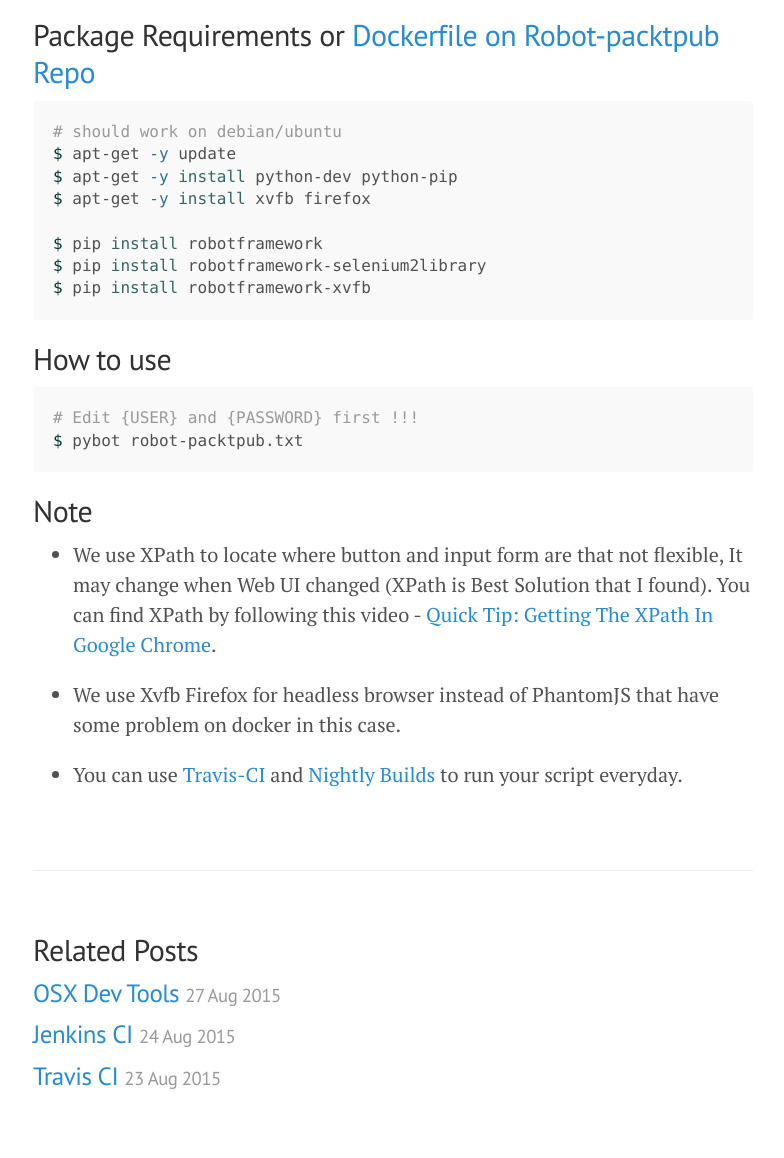
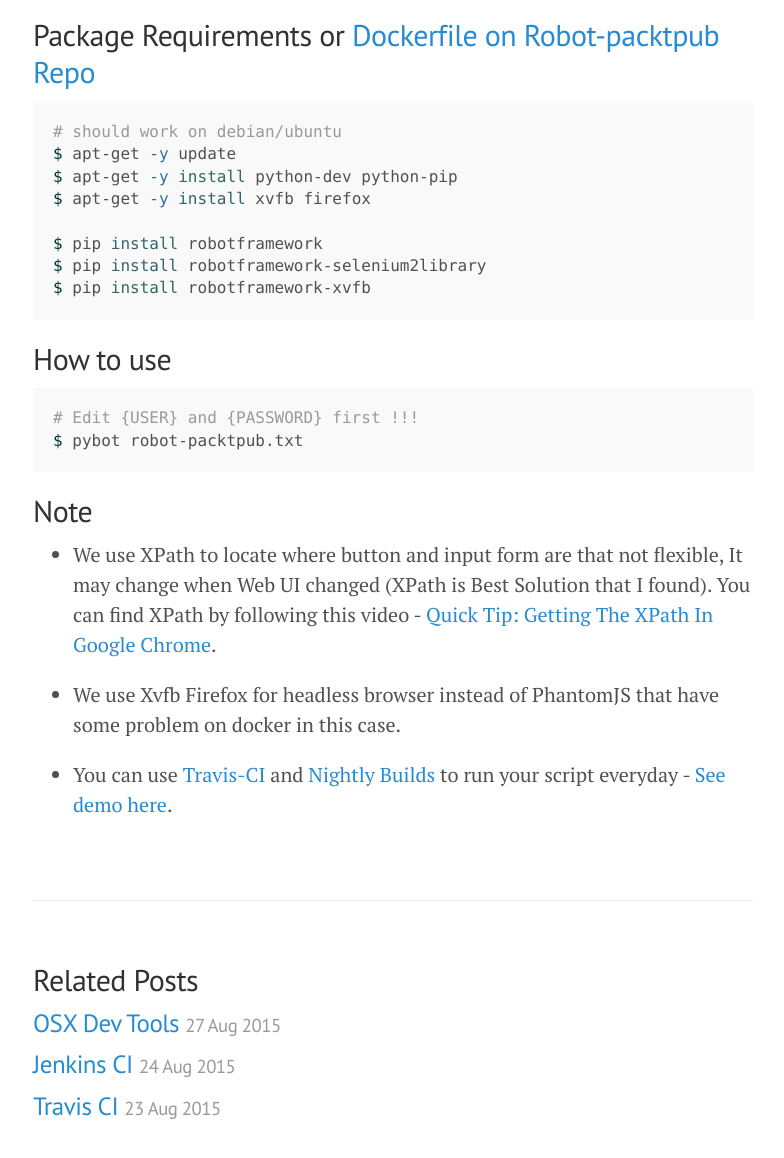
Before and after one commit to ibotdotout/ibotdotout.github.io, a Jekyll site: the page built from _posts/2015-08-30-robot-packtpub.md, in a window 1280 px wide, cut to the strip 524-1706 px from the top of the page. Shown: the top 1158 px of the strip, without its empty margins (247-1031 px from the left). Built offline with Jekyll 4.4.1, drawn with Linux system fonts in a browser that asks for light colours; Markdown is read by kramdown in place of the engine named in the settings.

Commit message:
Update: add travis demo

```diff
--- a/_posts/2015-08-30-robot-packtpub.md
+++ b/_posts/2015-08-30-robot-packtpub.md
@@ -37,4 +37,4 @@ $ pybot robot-packtpub.txt
 
 - We use Xvfb Firefox for headless browser instead of PhantomJS that have some problem on docker in this case.
 
-- You can use [Travis-CI](https://travis-ci.org) and [Nightly Builds](https://nightli.es) to run your script everyday.
+- You can use [Travis-CI](https://travis-ci.org) and [Nightly Builds](https://nightli.es) to run your script everyday - [See demo here](https://github.com/ibotdotout/robot-packtpub).
```
